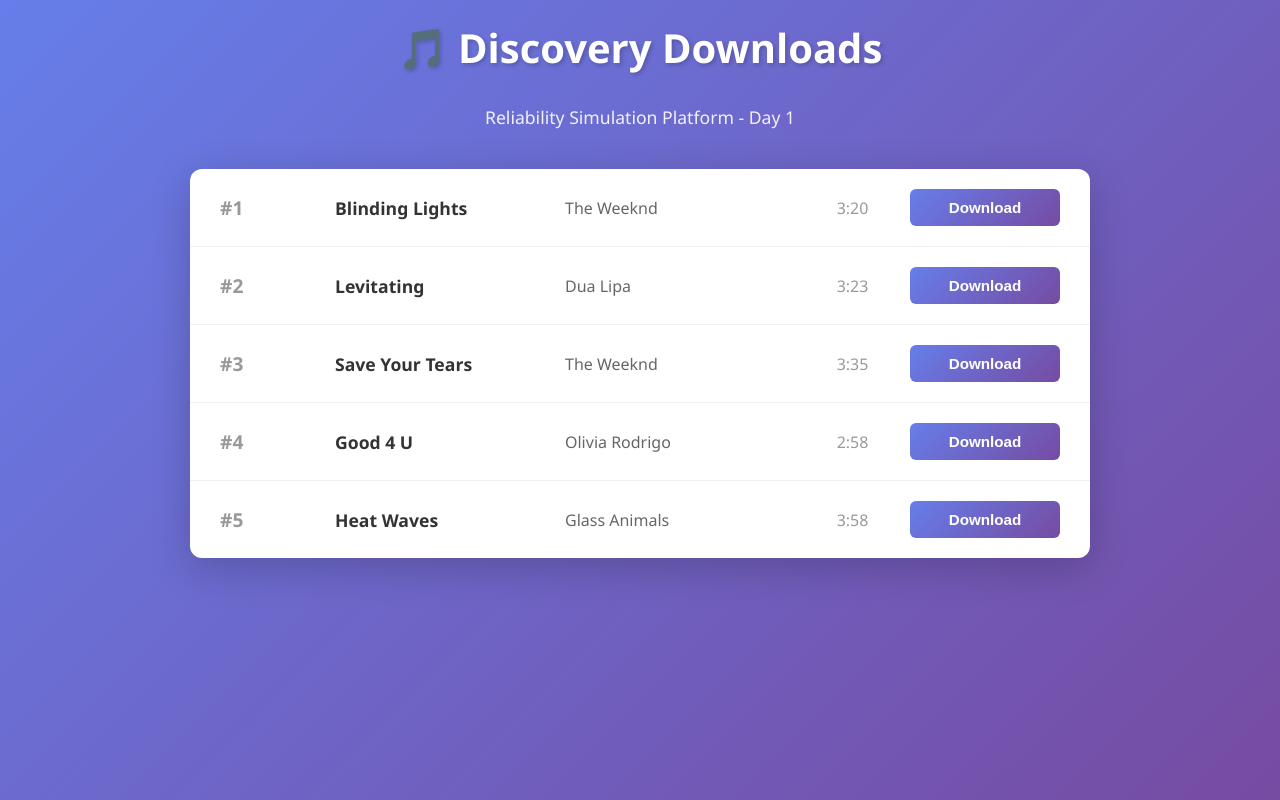
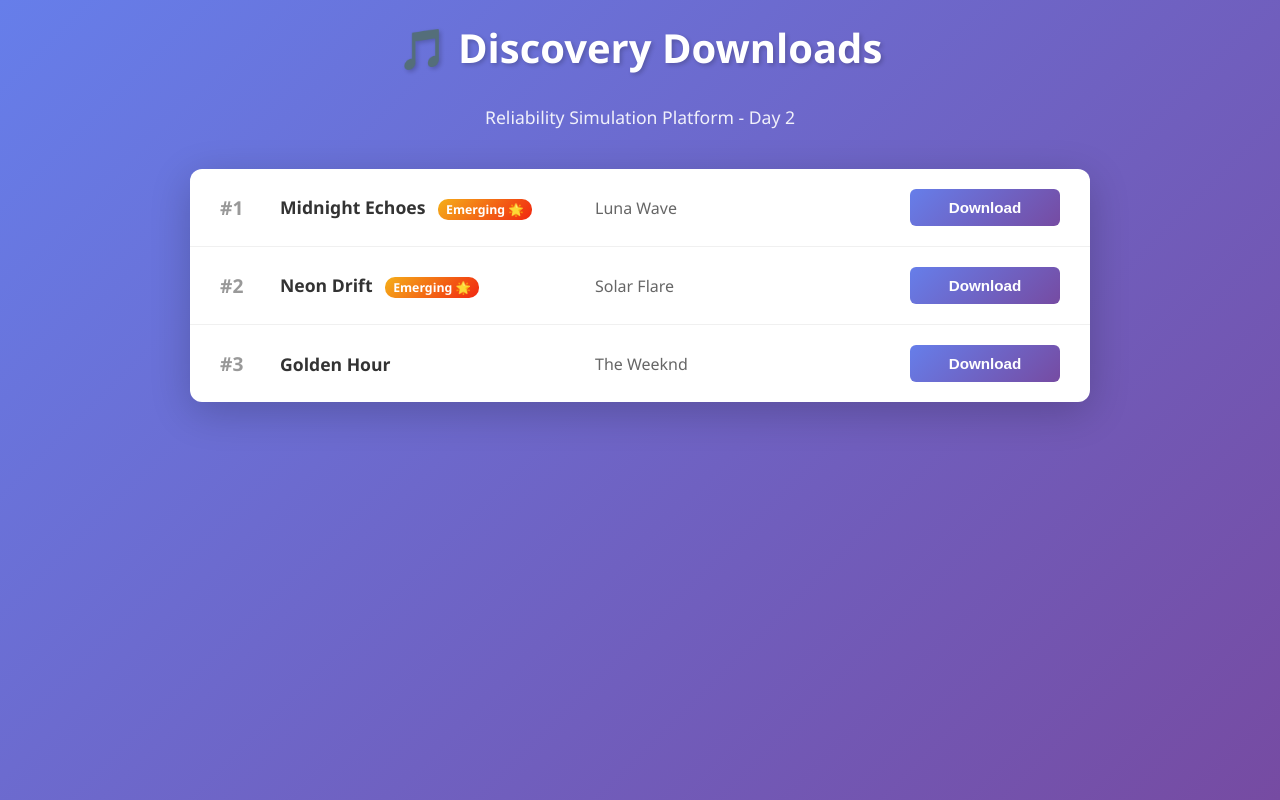
Before and after one commit to arch1804/Spotify-discovery-downloads-working-project, a Flask app: page / in a window 1280 px wide. Run offline with Flask 3, Linux system fonts and the light colour scheme.

Commit message:
feat: Implement initial Flask application with SQLAlchemy, database models, and a track listing homepage.

```diff
--- a/discovery-downloads/app.py
+++ b/discovery-downloads/app.py
@@ -1,52 +1,43 @@
 from flask import Flask, render_template
 from config import Config
+from models import db, User, Track
 
 app = Flask(__name__)
 app.config.from_object(Config)
 
-# Dummy track data (hardcoded for Day 1)
-DUMMY_TRACKS = [
-    {
-        'id': 1,
-        'name': 'Blinding Lights',
-        'artist': 'The Weeknd',
-        'album': 'After Hours',
-        'duration': '3:20'
-    },
-    {
-        'id': 2,
-        'name': 'Levitating',
-        'artist': 'Dua Lipa',
-        'album': 'Future Nostalgia',
-        'duration': '3:23'
-    },
-    {
-        'id': 3,
-        'name': 'Save Your Tears',
-        'artist': 'The Weeknd',
-        'album': 'After Hours',
-        'duration': '3:35'
-    },
-    {
-        'id': 4,
-        'name': 'Good 4 U',
-        'artist': 'Olivia Rodrigo',
-        'album': 'SOUR',
-        'duration': '2:58'
-    },
-    {
-        'id': 5,
-        'name': 'Heat Waves',
-        'artist': 'Glass Animals',
-        'album': 'Dreamland',
-        'duration': '3:58'
-    }
-]
+# Initialize SQLAlchemy with this Flask app
+db.init_app(app)
+
+
+def seed_database():
+    """Insert sample data only if the tables are empty."""
+    if User.query.first() is None:
+        test_user = User(name='Test User', download_limit=3)
+        db.session.add(test_user)
+
+    if Track.query.first() is None:
+        tracks = [
+            Track(name='Midnight Echoes', artist='Luna Wave', is_emerging=True),
+            Track(name='Neon Drift', artist='Solar Flare', is_emerging=True),
+            Track(name='Golden Hour', artist='The Weeknd', is_emerging=False),
+        ]
+        db.session.add_all(tracks)
+
+    db.session.commit()
+
+
+# Create tables and seed data on startup
+with app.app_context():
+    db.create_all()
+    seed_database()
+
 
 @app.route('/')
 def home():
-    """Homepage route - displays the track list"""
-    return render_template('home.html', tracks=DUMMY_TRACKS)
+    """Homepage route - displays the track list from the database."""
+    tracks = Track.query.all()
+    return render_template('home.html', tracks=tracks)
+
 
 if __name__ == '__main__':
     app.run(debug=True)
--- a/discovery-downloads/requirements.txt
+++ b/discovery-downloads/requirements.txt
@@ -1 +1,2 @@
 Flask==3.0.0
+flask-sqlalchemy==3.1.1
--- a/discovery-downloads/templates/home.html
+++ b/discovery-downloads/templates/home.html
@@ -1,5 +1,6 @@
 <!DOCTYPE html>
 <html lang="en">
+
 <head>
     <meta charset="UTF-8">
     <meta name="viewport" content="width=device-width, initial-scale=1.0">
@@ -28,11 +29,11 @@
             text-align: center;
             margin-bottom: 30px;
             font-size: 2.5em;
-            text-shadow: 2px 2px 4px rgba(0,0,0,0.2);
+            text-shadow: 2px 2px 4px rgba(0, 0, 0, 0.2);
         }
 
         .subtitle {
-            color: rgba(255,255,255,0.9);
+            color: rgba(255, 255, 255, 0.9);
             text-align: center;
             margin-bottom: 40px;
             font-size: 1.1em;
@@ -41,13 +42,13 @@
         .track-list {
             background: white;
             border-radius: 12px;
-            box-shadow: 0 10px 40px rgba(0,0,0,0.2);
+            box-shadow: 0 10px 40px rgba(0, 0, 0, 0.2);
             overflow: hidden;
         }
 
         .track-item {
             display: grid;
-            grid-template-columns: 1fr 2fr 2fr 1fr 150px;
+            grid-template-columns: 60px 2fr 2fr 150px;
             align-items: center;
             padding: 20px 30px;
             border-bottom: 1px solid #f0f0f0;
@@ -74,13 +75,20 @@
             font-size: 1.1em;
         }
 
+        .track-name .emerging-badge {
+            display: inline-block;
+            background: linear-gradient(135deg, #f5af19, #f12711);
+            color: white;
+            font-size: 0.7em;
+            padding: 2px 8px;
+            border-radius: 10px;
+            margin-left: 8px;
+            vertical-align: middle;
+            font-weight: 700;
+        }
+
         .track-artist {
             color: #666;
-        }
-
-        .track-duration {
-            color: #999;
-            text-align: center;
         }
 
         .download-btn {
@@ -126,19 +134,24 @@
         }
     </style>
 </head>
+
 <body>
     <div class="container">
         <h1>🎵 Discovery Downloads</h1>
-        <p class="subtitle">Reliability Simulation Platform - Day 1</p>
+        <p class="subtitle">Reliability Simulation Platform - Day 2</p>
 
         <div class="track-list">
             {% if tracks %}
             {% for track in tracks %}
             <div class="track-item">
                 <div class="track-id">#{{ track.id }}</div>
-                    <div class="track-name">{{ track.name }}</div>
+                <div class="track-name">
+                    {{ track.name }}
+                    {% if track.is_emerging %}
+                    <span class="emerging-badge">Emerging 🌟</span>
+                    {% endif %}
+                </div>
                 <div class="track-artist">{{ track.artist }}</div>
-                    <div class="track-duration">{{ track.duration }}</div>
                 <button class="download-btn">Download</button>
             </div>
             {% endfor %}
@@ -150,4 +163,5 @@
         </div>
     </div>
 </body>
+
 </html>
```
Also changed, not shown: discovery-downloads/models.py (+49 -5 lines), discovery-downloads/discovery.db (added). Lines whose indentation alone changed are shown as unchanged.
